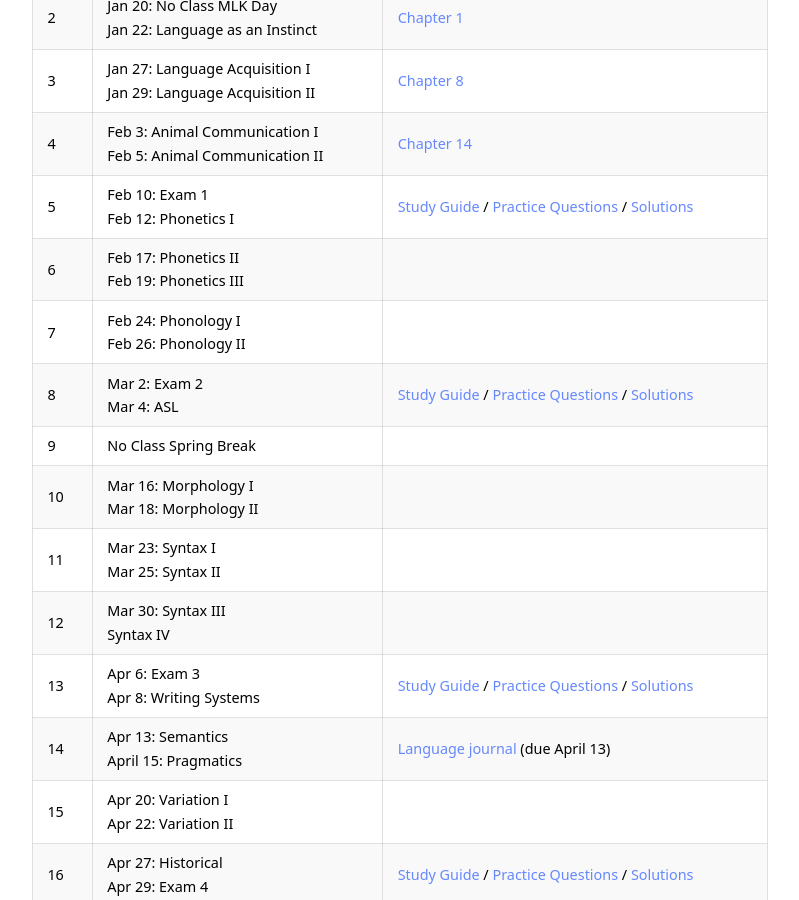
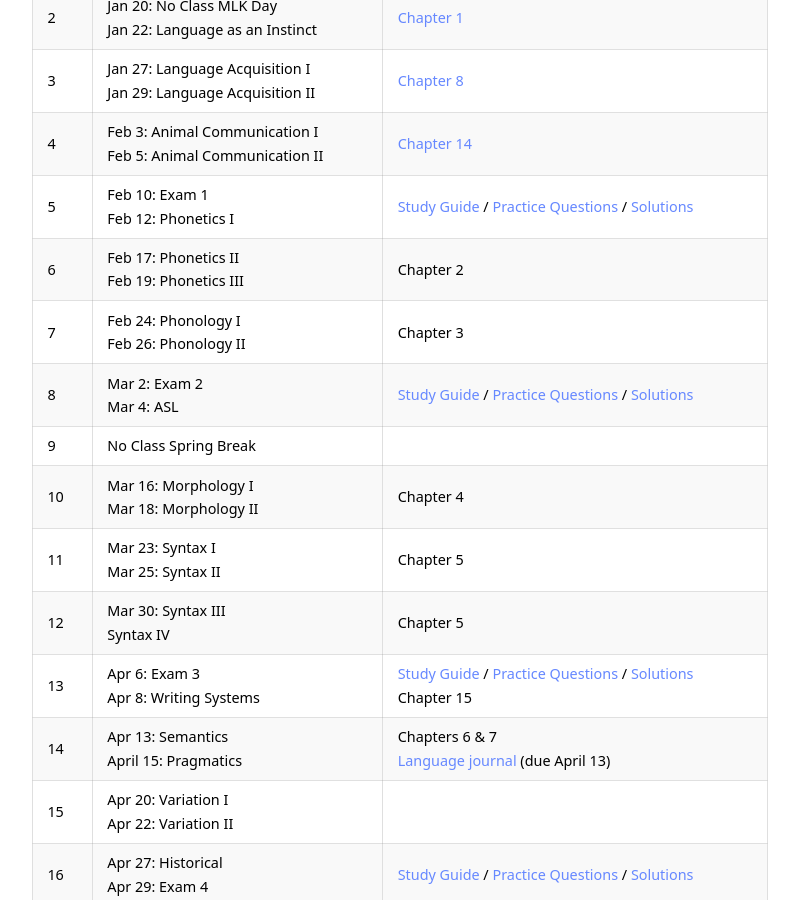
Before and after one commit to kschuler/ling001, a Jekyll site: the page built from index.md, in a window 1280 px wide and 900 px high, scrolled down 1737 px. Shown: the whole window, without its empty margins (240-1039 px from the left). Built offline with Jekyll 4.4.1, drawn with Linux system fonts in a browser that asks for light colours.

Commit message:
index.md updated from https://stackedit.io/

```diff
--- a/index.md
+++ b/index.md
@@ -36,7 +36,7 @@ M & W 12-1pm with Katie<br>in STIT B6<br><br><br><br><br><br> | 201 - R 9:30-10:
 
 ### Evaluation
 - **Exams (90%)** - There are four [exams](#exams) worth 150 points each, but the lowest exam score is dropped.
-- **Language journal (10%)** - Each student is required to keep a [language journal](#resources/language-journal-assignment) with a minimum of four entries and at least 800 words, worth 50 points.
+- **Language journal (10%)** - Each student is required to keep a [language journal](resources/language-journal-assignment) with a minimum of four entries and at least 800 words, worth 50 points.
 
 ### Extra Credit
 -  **Research bonus:** Earn 5 bonus points for each hour of research participation via SONA and/or 5 bonus points for attending a language-related talk or event on campus (limit 15 total points per semester).
@@ -52,15 +52,15 @@ Wk  | Topic | Readings & Resources
 3 | Jan 27: Language Acquisition I<br>Jan 29: Language Acquisition II  | [Chapter 8](https://app.perusall.com/courses/intro-to-linguistics-1/chapter-8-15?assignmentId=ckDfokjY25EnrzRdB&part=1)
 4 | Feb 3: Animal Communication I<br>Feb 5: Animal Communication II   | [Chapter 14](https://app.perusall.com/courses/intro-to-linguistics-1/chapter-14-13?assignmentId=7ag64J2jqfoSDxxoo&part=1)
 5 | Feb 10: **Exam 1** <br> Feb 12: Phonetics I|  [Study Guide](resources/exam1-study-guide) / [Practice Questions](resources/exam1-practice-questions) / [Solutions](not-yet)
-6 | Feb 17: Phonetics II<br>Feb 19: Phonetics III |
-7 | Feb 24: Phonology I<br>Feb 26: Phonology II |
+6 | Feb 17: Phonetics II<br>Feb 19: Phonetics III | Chapter 2
+7 | Feb 24: Phonology I<br>Feb 26: Phonology II | Chapter 3
 8 | Mar 2: **Exam 2** <br>Mar 4: ASL| [Study Guide](not-yet) / [Practice Questions](not-yet) / [Solutions](not-yet)
 9 | **No Class Spring Break** |
-10 | Mar 16: Morphology I<br>Mar 18: Morphology II |
-11 | Mar 23: Syntax I<br>Mar 25: Syntax II |
-12 | Mar 30: Syntax III<br> Syntax IV |
-13 | Apr 6: **Exam 3**<br> Apr 8: Writing Systems | [Study Guide](not-yet) / [Practice Questions](not-yet) / [Solutions](not-yet)
-14 | Apr 13: Semantics<br>April 15: Pragmatics | [Language journal](resources/language-journal-assignment) (due April 13)
+10 | Mar 16: Morphology I<br>Mar 18: Morphology II | Chapter 4
+11 | Mar 23: Syntax I<br>Mar 25: Syntax II |  Chapter 5
+12 | Mar 30: Syntax III<br> Syntax IV | Chapter 5
+13 | Apr 6: **Exam 3**<br> Apr 8: Writing Systems | [Study Guide](not-yet) / [Practice Questions](not-yet) / [Solutions](not-yet)<br> Chapter 15
+14 | Apr 13: Semantics<br>April 15: Pragmatics | Chapters 6 & 7<br> [Language journal](resources/language-journal-assignment) (due April 13)
 15 | Apr 20:  Variation I<br> Apr 22: Variation II|
 16 | Apr 27: Historical<br>Apr 29: **Exam 4** | [Study Guide](not-yet) / [Practice Questions](not-yet) / [Solutions](not-yet)
 
```
Also changed, not shown: other parts of index.md (+3 -3 lines).
